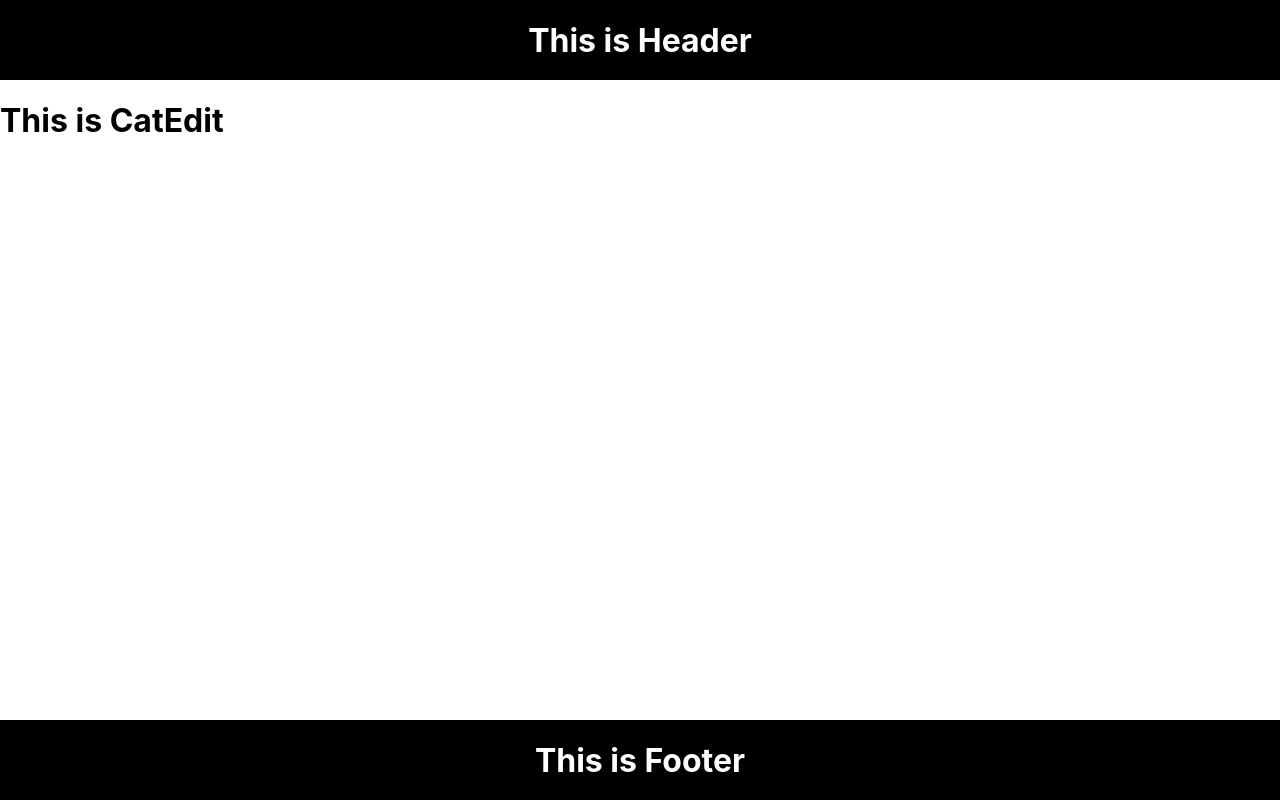
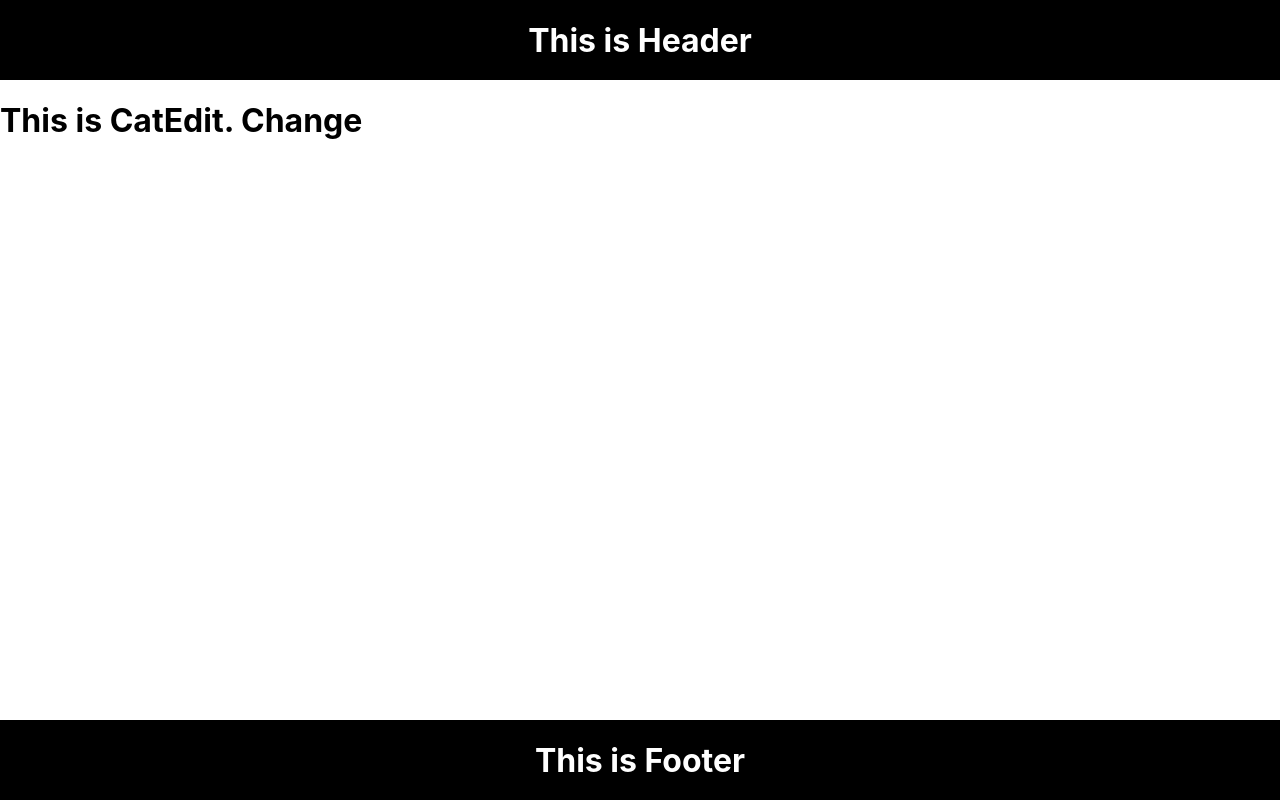
Before and after one commit to learn-academy-2022-hotel/cat-tinder-frontend-team-cats-rule-dogs-drool, a React (Create React App) app: page /catedit in a window 1280 px wide. Built offline with nearby package versions, Linux system fonts and the light colour scheme.

Commit message:
front end structure completed

```diff
--- a/src/pages/CatEdit.js
+++ b/src/pages/CatEdit.js
@@ -3,7 +3,7 @@ import React from "react"
 const CatEdit = () => {
   return (
  <>
- <h1>This is CatEdit</h1>
+ <h1>This is CatEdit. Change</h1>
  </>
   );
 }
```
